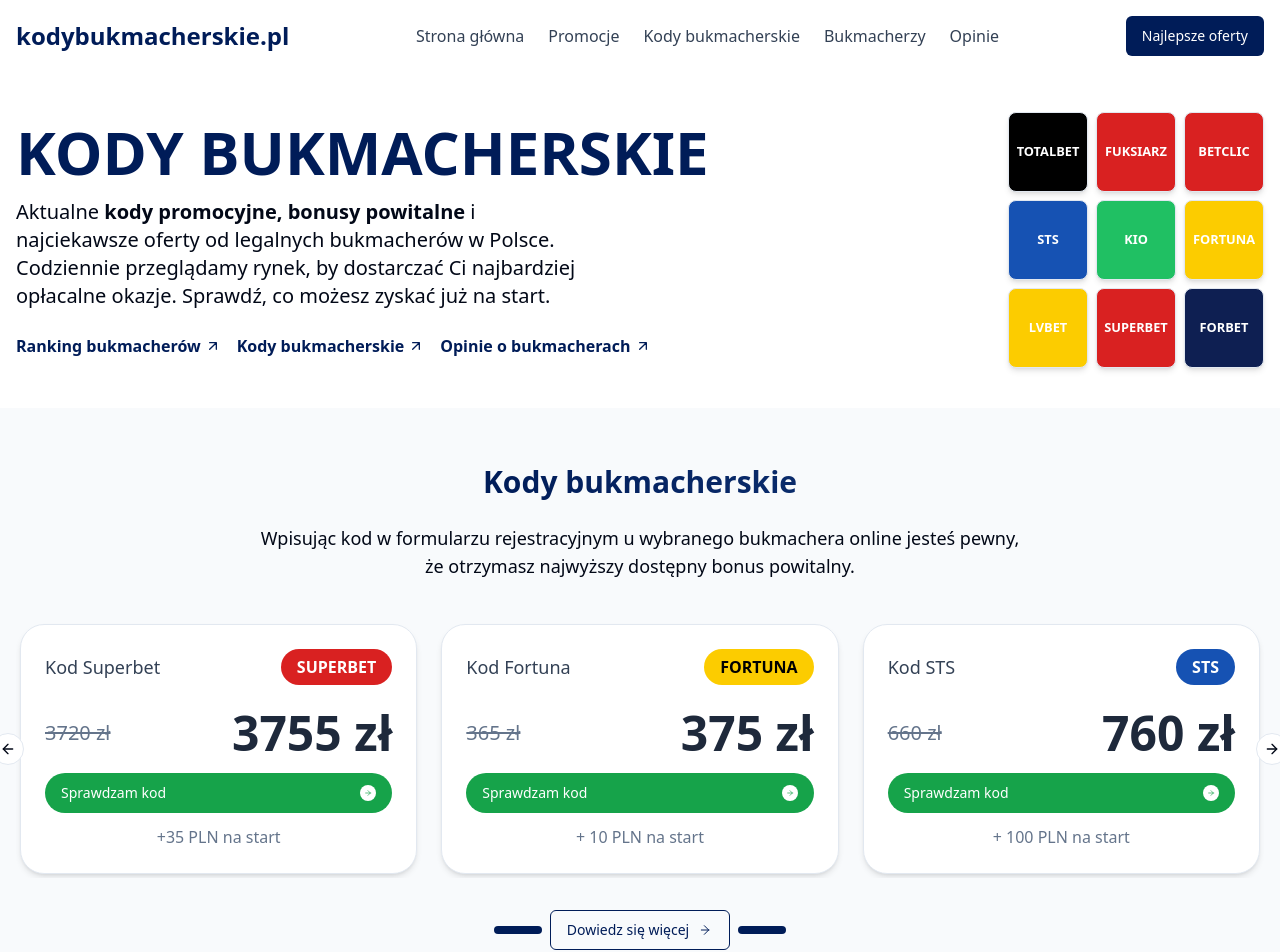
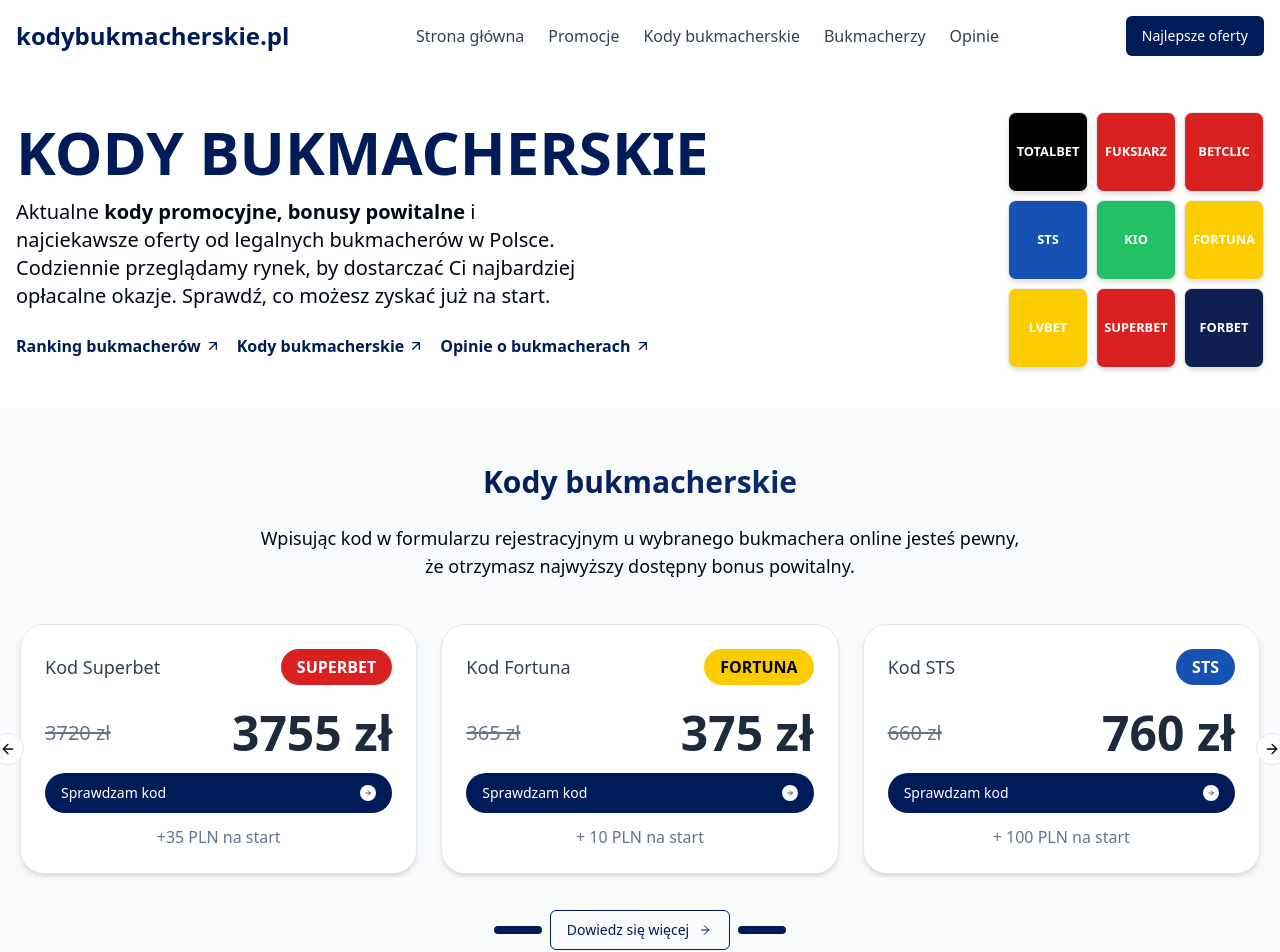
Before and after one commit to HappySEOGuy/final-clash-hub, a React (Vite) app: page / in a window 1280 px wide. Shown: the top 952 px of the page. Built offline with nearby package versions, Linux system fonts and the light colour scheme.

Commit message:
Fix: Change button colors to navy blue
Update button colors in the second and fourth blocks to navy blue.

```diff
--- a/src/components/BookmakerOffers.tsx
+++ b/src/components/BookmakerOffers.tsx
@@ -130,10 +130,10 @@ const BookmakerOffers = () => {
 
                         {/* Button and bonus text */}
                         <Button
-                          className="w-full mt-4 flex items-center justify-between bg-green-600 hover:bg-green-700 text-white rounded-full py-5"
+                          className="w-full mt-4 flex items-center justify-between bg-[#001c58] hover:bg-[#0a2b6b] text-white rounded-full py-5"
                         >
                           <span>Sprawdzam kod</span>
-                          <svg className="w-5 h-5 bg-white text-green-600 p-1 rounded-full" viewBox="0 0 24 24" fill="none">
+                          <svg className="w-5 h-5 bg-white text-[#001c58] p-1 rounded-full" viewBox="0 0 24 24" fill="none">
                             <path d="M5 12H19M19 12L12 5M19 12L12 19" stroke="currentColor" strokeWidth="2" strokeLinecap="round" strokeLinejoin="round"/>
                           </svg>
                         </Button>
--- a/src/components/TopBookmakers.tsx
+++ b/src/components/TopBookmakers.tsx
@@ -1,3 +1,4 @@
+
 import React from 'react';
 import { Button } from '@/components/ui/button';
 
```
